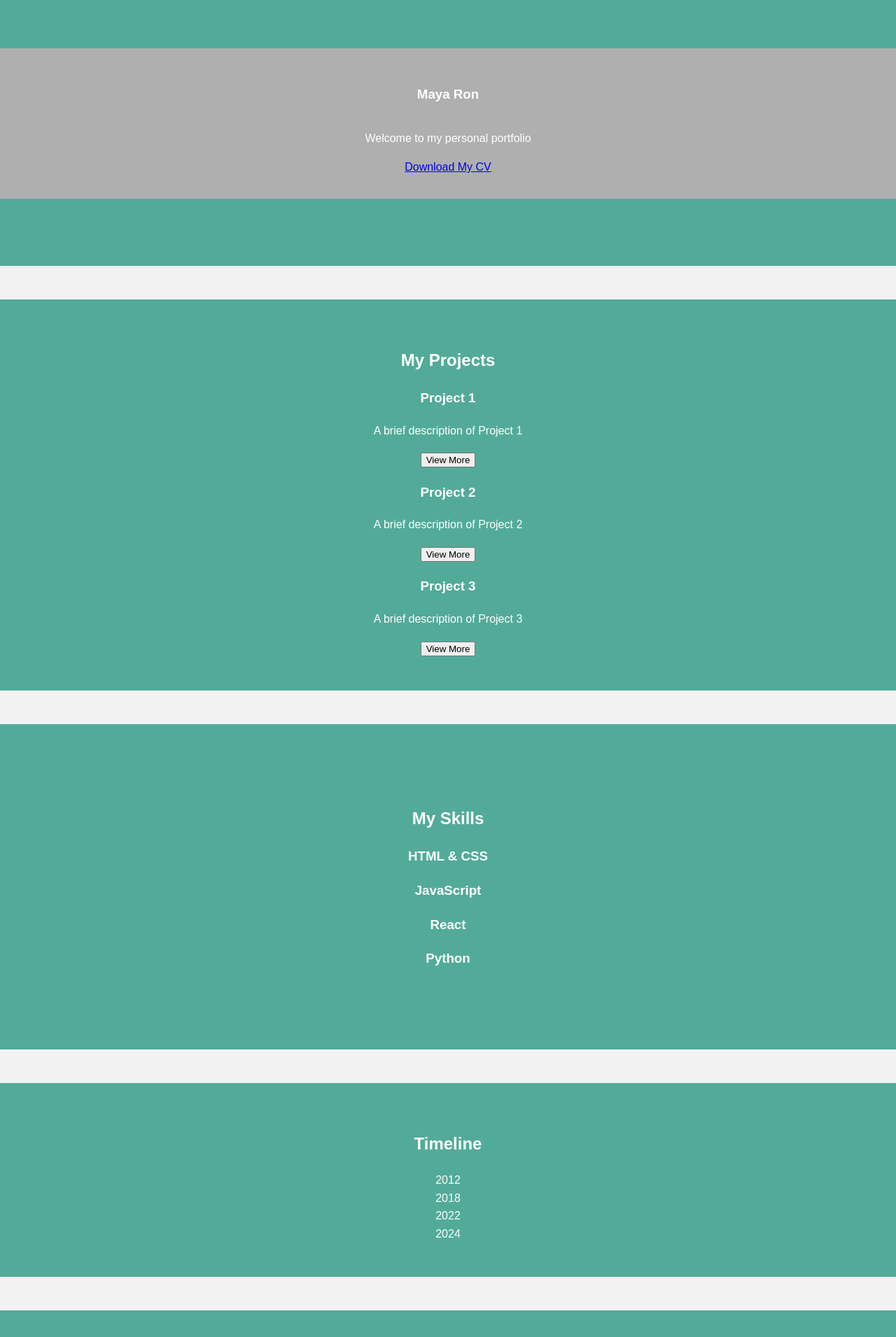
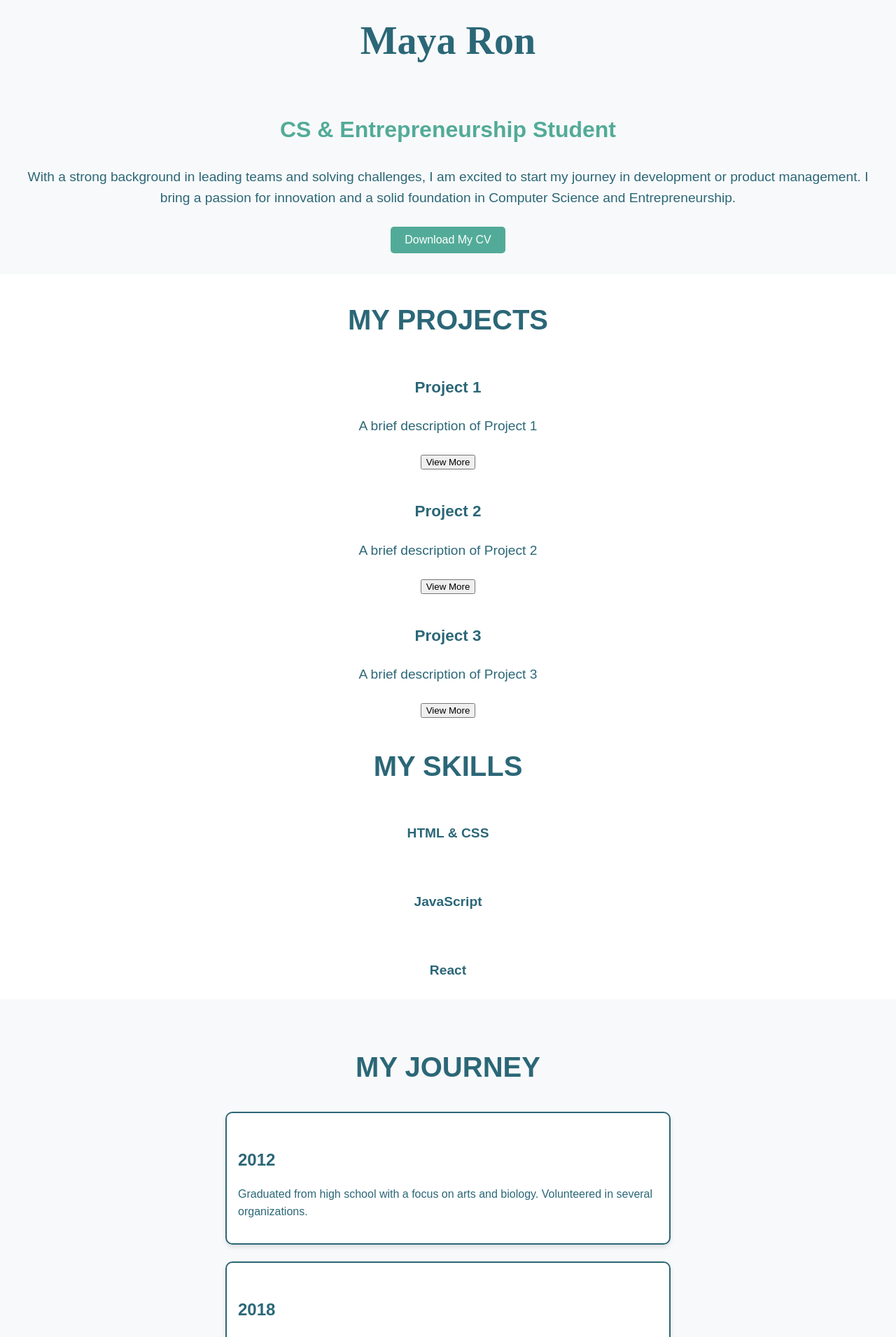
Before and after one commit to mayaron31/my-personal-website, a React (Create React App) app in the folder my-portfolio/: page / in a window 1280 px wide. Shown: the part 600-2511 px from the top of the page at 70% size. Built offline with nearby package versions, Linux system fonts and the light colour scheme.

Commit message:
fonts, css+

```diff
--- a/my-portfolio/src/components/Hero.js
+++ b/my-portfolio/src/components/Hero.js
@@ -1,18 +1,16 @@
 import React from "react";
+import mainPagePhoto from "../assets/images/main-page-photo.jpg";
 
 const Hero = () => {
     return (
-        <section id="home" className="hero-section">
-            <div className="hero-container">
-                <h1 className="main-title">Maya Ron</h1>
-                <p className="body-text">Welcome to my personal portfolio</p>
-                <a
-                    href="./assets/CV.pdf"
-                    download="Maya_Ron_CV"
-                    className="btn cv-download-btn"
-                >
-                    Download My CV
-                </a>
+        <section id="hero" className="hero">
+            <div className="hero-text">
+                <h1 className="hero-title">Maya Ron</h1>
+                <h2 className="hero-subtitle">CS & Entrepreneurship Student</h2>
+                <p className="hero-description">
+                    With a strong background in leading teams and solving challenges, I am excited to start my journey in development or product management. I bring a passion for innovation and a solid foundation in Computer Science and Entrepreneurship.
+                </p>
+                <button className="hero-button">Download My CV</button>
             </div>
         </section>
     );
--- a/my-portfolio/src/components/Projects.js
+++ b/my-portfolio/src/components/Projects.js
@@ -1,40 +1,28 @@
-import React from "react";
+import React from 'react';
 
-const projects = [
-    {
-        title: "Project 1",
-        description: "A brief description of Project 1",
-        url: "https://github.com/mayaron31/project1",
-    },
-    {
-        title: "Project 2",
-        description: "A brief description of Project 2",
-        url: "https://github.com/mayaron31/project2",
-    },
-    {
-        title: "Project 3",
-        description: "A brief description of Project 3",
-        url: "https://github.com/mayaron31/project3",
-    },
-];
-
-const Projects = () => {
+function Projects() {
     return (
-        <section id="projects" className="fade-in">
-            <h2>My Projects</h2>
-            <div className="row">
-                {projects.map((project, index) => (
-                    <div key={index} className="project-card">
-                        <h3>{project.title}</h3>
-                        <p>{project.description}</p>
-                        <button className="project-btn" onClick={() => window.open(project.url, "_blank")}>
-                            View More
-                        </button>
-                    </div>
-                ))}
+        <section className="projects">
+            <h2 className="section-title">My Projects</h2>
+            <div className="section-body">
+                <div className="project-item">
+                    <h3>Project 1</h3>
+                    <p>A brief description of Project 1</p>
+                    <button className="btn">View More</button>
+                </div>
+                <div className="project-item">
+                    <h3>Project 2</h3>
+                    <p>A brief description of Project 2</p>
+                    <button className="btn">View More</button>
+                </div>
+                <div className="project-item">
+                    <h3>Project 3</h3>
+                    <p>A brief description of Project 3</p>
+                    <button className="btn">View More</button>
+                </div>
             </div>
         </section>
     );
-};
+}
 
 export default Projects;
--- a/my-portfolio/src/components/Skills.js
+++ b/my-portfolio/src/components/Skills.js
@@ -1,28 +1,22 @@
-import React from "react";
+import React from 'react';
 
-const skills = [
-    { name: "HTML & CSS", level: "90%" },
-    { name: "JavaScript", level: "80%" },
-    { name: "React", level: "70%" },
-    { name: "Python", level: "85%" },
-];
-
-const Skills = () => {
+function Skills() {
     return (
-        <section id="skills">
-            <h2>My Skills</h2>
-            <div className="row">
-                {skills.map((skill, index) => (
-                    <div key={index} className="skill-card">
-                        <h3>{skill.name}</h3>
-                        <div className="progress-bar">
-                            <span className="progress" style={{ width: skill.level }}></span>
-                        </div>
-                    </div>
-                ))}
+        <section className="skills">
+            <h2 className="section-title">My Skills</h2>
+            <div className="section-body">
+                <div className="skill-item">
+                    <h4>HTML & CSS</h4>
+                </div>
+                <div className="skill-item">
+                    <h4>JavaScript</h4>
+                </div>
+                <div className="skill-item">
+                    <h4>React</h4>
+                </div>
             </div>
         </section>
     );
-};
+}
 
 export default Skills;
--- a/my-portfolio/src/components/Timeline.js
+++ b/my-portfolio/src/components/Timeline.js
@@ -1,53 +1,37 @@
-import React, { useState } from "react";
+import React from 'react';
 
-const timelineData = [
-    {
-        year: 2012,
-        img: "/assets/images/theater.jpg",
-        text: "I studied at 'Hakfar Hayarok' high school, specializing in theater and biology. I volunteered at AMCHA and Latet.",
-    },
-    {
-        year: 2018,
-        img: "/assets/images/tir.jpg",
-        text: "I joined the military as an Operations Sergeant in the infantry, later promoted to Officer.",
-    },
-    {
-        year: 2022,
-        img: "/assets/images/reichman.jpg",
-        text: "I started my studies at Reichman University in Computer Science & Entrepreneurship.",
-    },
-    {
-        year: 2024,
-        img: "/assets/images/paradox.jpg",
-        text: "I joined Paradox.AI as a Data Intern and later became an employee.",
-    },
-];
-
-const Timeline = () => {
-    const [activeYear, setActiveYear] = useState(null);
-
-    const toggleContent = (year) => {
-        setActiveYear(activeYear === year ? null : year);
-    };
-
+function Timeline() {
     return (
-        <section id="timeline">
-            <h2>Timeline</h2>
-            <div className="timeline">
-                {timelineData.map((item) => (
-                    <div key={item.year} className="timeline-item" onClick={() => toggleContent(item.year)}>
-                        <div>{item.year}</div>
-                        {activeYear === item.year && (
-                            <div className="timeline-content">
-                                <img src={item.img} alt={`${item.year}`} className="timeline-image" />
-                                <p>{item.text}</p>
-                            </div>
-                        )}
-                    </div>
-                ))}
+        <section className="timeline">
+            <h2 className="timeline-title">My Journey</h2>
+            <div className="timeline-content">
+                <div className="timeline-item">
+                    <h4>2012</h4>
+                    <p>
+                        Graduated from high school with a focus on arts and biology. Volunteered in several organizations.
+                    </p>
+                </div>
+                <div className="timeline-item">
+                    <h4>2018</h4>
+                    <p>
+                        Enlisted in the IDF as an operations officer. Led teams and participated in major operations.
+                    </p>
+                </div>
+                <div className="timeline-item">
+                    <h4>2020</h4>
+                    <p>
+                        Began my studies in Computer Science and Entrepreneurship at Reichman University.
+                    </p>
+                </div>
+                <div className="timeline-item">
+                    <h4>2024</h4>
+                    <p>
+                        Participated in a student exchange program at TU Darmstadt, Germany, studying advanced computer science courses.
+                    </p>
+                </div>
             </div>
         </section>
     );
-};
+}
 
 export default Timeline;
--- a/my-portfolio/src/styles/style.css
+++ b/my-portfolio/src/styles/style.css
@@ -1,6 +1,6 @@
 /* Global Styles */
 body {
-    font-family: 'Josefin Sans', sans-serif;
+    font-family: 'Gotu', sans-serif;
     margin: 0;
     padding: 0;
     background-color: #ffffff;
@@ -20,7 +20,10 @@ body {
 
 .font-section-title {
     font-family: 'Teko', sans-serif;
-    font-weight: 600;
+    font-weight: 700;
+    text-transform: uppercase;
+    color: #2b6777;
+    text-align: center;
 }
 
 .font-body {
@@ -71,142 +74,123 @@ header {
 }
 
 /* Hero Section */
-.hero-container {
+.hero {
     display: flex;
     flex-direction: column;
     align-items: center;
     justify-content: center;
     text-align: center;
-    padding: 2rem;
-    background-color: #afafaf;
+    padding: 30px 20px; /* Adjusted padding for smaller white spaces */
+    background-color: #f8f9fa;
 }
 
 .hero-image {
     width: 100%;
     height: auto;
     object-fit: cover;
-    position: relative;
-    z-index: 1;
-    margin-top: 60px;
-}
-
-.hero-text {
-    font-family: 'Great Vibes', cursive;
-    background-color: #9c9c9c;
-    color: #ffffff;
-    padding: 20px;
-    border-radius: 10px;
-}
-
-.hero-text h1 {
-    font-size: 3rem;
     margin-bottom: 15px;
 }
 
-.hero-text p {
+.hero-title {
+    font-family: 'Pacifico', serif;
+    font-size: 3.5rem;
+    color: #2b6777;
+}
+
+.hero-subtitle {
+    font-family: 'Teko', sans-serif;
+    font-size: 2rem;
+    color: #52ab98;
+}
+
+.hero-description {
     font-family: 'Gotu', sans-serif;
     font-size: 1.2rem;
+    line-height: 1.6;
+    color: #2b6777;
+    margin-bottom: 25px;
 }
 
-.hero-text .btn {
+.hero-button {
     background-color: #52ab98;
-    color: #ffffff;
+    color: white;
     border: none;
     padding: 10px 20px;
     border-radius: 5px;
+    font-size: 1rem;
     cursor: pointer;
     transition: background-color 0.3s ease;
 }
 
-.hero-text .btn:hover {
+.hero-button:hover {
     background-color: #73c1af;
 }
 
 /* Section Titles */
 .section-title {
     font-family: 'Teko', sans-serif;
-    font-size: 2rem;
+    font-size: 2.5rem;
+    text-transform: uppercase;
     color: #2b6777;
     text-align: center;
-    margin-bottom: 2rem;
-    text-transform: uppercase;
+    margin-bottom: 1.5rem;
 }
 
-/* Sections */
-section {
-    padding: 3rem 0;
+/* Section Body */
+.section-body {
+    font-family: 'Gotu', sans-serif;
+    font-size: 1.2rem;
+    color: #2b6777;
+    line-height: 1.6;
     text-align: center;
-}
-
-section:nth-child(even) {
-    background-color: #f2f2f2;
-}
-
-section:nth-child(odd) {
-    background-color: #52ab98;
-    color: #ffffff;
+    display: flex;
+    flex-direction: column;
+    align-items: center; /* מרכז את כל התוכן */
+    gap: 1rem; /* ריווח בין הפריטים */
 }
 
 /* Contact Section */
-.contact--section {
-    padding: 3rem 0;
-    background-color: #c8d8e4;
+.contact-section {
     text-align: center;
+    padding: 2rem 0;
+    background-color: #f9f9f9;
 }
 
-.contact--section h2 {
+.contact-section h2 {
     font-family: 'Teko', sans-serif;
     font-size: 2.5rem;
-    color: #2b6777;
-    margin-bottom: 20px;
+    margin-bottom: 1rem;
 }
 
-.contact--section p {
+.contact-description {
     font-family: 'Gotu', sans-serif;
-    font-size: 1rem;
+    font-size: 1.2rem;
     color: #2b6777;
-    margin-bottom: 30px;
+    margin-bottom: 2rem;
 }
 
-.contact--form--container {
-    width: 70%;
-    margin: 0 auto;
-    background: #ffffff;
-    padding: 2rem;
-    border-radius: 10px;
-    box-shadow: 0 4px 8px rgba(0, 0, 0, 0.1);
+.contact-buttons {
+    display: flex;
+    justify-content: center;
+    gap: 1rem;
 }
 
-.contact--form--container label {
-    display: block;
-    text-align: left;
-    margin-bottom: 15px;
+.contact-button {
+    font-family: 'Gotu', sans-serif;
+    padding: 10px 15px;
+    font-size: 1.2rem;
+    color: #2b6777;
+    border: 2px solid #2b6777;
+    border-radius: 5px;
+    text-decoration: none;
+    text-align: center;
+    width: 150px;
+    transition: all 0.3s ease;
 }
 
-.contact--form--container input,
-.contact--form--container textarea,
-.contact--form--container select {
-    width: 100%;
-    padding: 10px;
-    margin-bottom: 20px;
-    border: 1px solid #ddd;
-    border-radius: 5px;
-    font-family: 'Gotu', sans-serif;
-}
-
-.contact--form--container .btn {
-    display: block;
-    width: 100%;
-    background-color: #52ab98;
-    color: #ffffff;
-    padding: 10px;
-    border: none;
-    border-radius: 5px;
-    cursor: pointer;
-}
-
-.contact--form--container .btn:hover {
-    background-color: #73c1af;
+.contact-button:hover {
+    background-color: #2b6777;
+    color: white;
 }
 
 /* Footer */
@@ -216,3 +200,56 @@ footer {
     padding: 1rem 0;
     text-align: center;
 }
+
+/* Timeline Section */
+.timeline {
+    text-align: center;
+    padding: 2rem 0;
+    background-color: #f8f9fa;
+}
+
+.timeline-title {
+    font-family: 'Teko', sans-serif;
+    font-size: 2.5rem;
+    text-transform: uppercase;
+    color: #2b6777;
+    margin-bottom: 2rem;
+}
+
+.timeline-content {
+    display: flex;
+    flex-direction: column;
+    align-items: center; /* מרכז את התוכן */
+    gap: 1.5rem; /* רווח בין הפריטים */
+}
+
+.timeline-item {
+    background-color: #ffffff;
+    border: 2px solid #2b6777;
+    border-radius: 10px;
+    padding: 1rem;
+    max-width: 600px; /* רוחב מקסימלי */
+    width: 100%; /* מתאים לכל גודל חלון */
+    box-shadow: 0px 4px 6px rgba(0, 0, 0, 0.1);
+    text-align: left; /* תוכן בפנים מיושר לשמאל */
+    transition: transform 0.3s ease;
+}
+
+.timeline-item:hover {
+    transform: translateY(-5px); /* אפקט הצפה */
+    box-shadow: 0px 6px 10px rgba(0, 0, 0, 0.2);
+}
+
+.timeline-item h4 {
+    font-family: 'Teko', sans-serif;
+    font-size: 1.5rem;
+    color: #2b6777;
+    margin-bottom: 0.5rem;
+}
+
+.timeline-item p {
+    font-family: 'Gotu', sans-serif;
+    font-size: 1rem;
+    color: #2b6777;
+    line-height: 1.6;
+}
```
Also changed, not shown: my-portfolio/src/components/Contact.js (+18 -25 lines).
